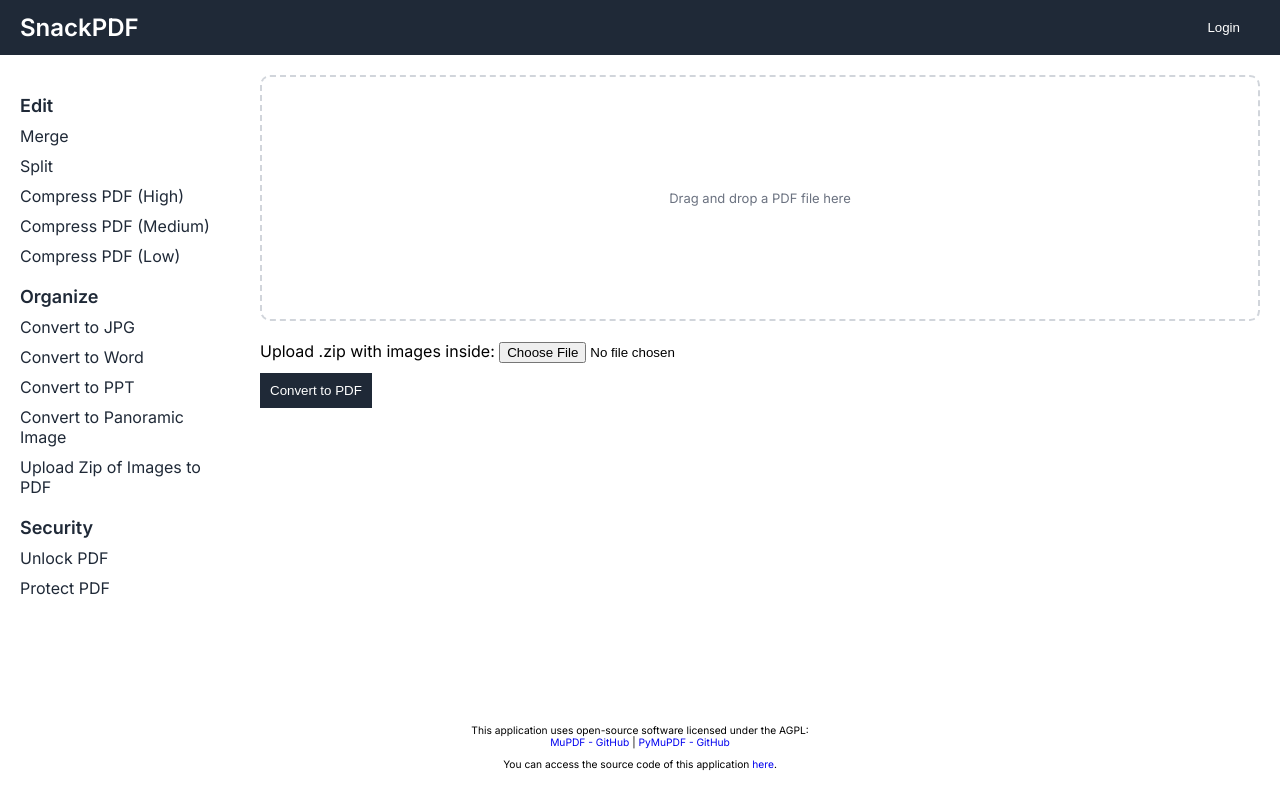
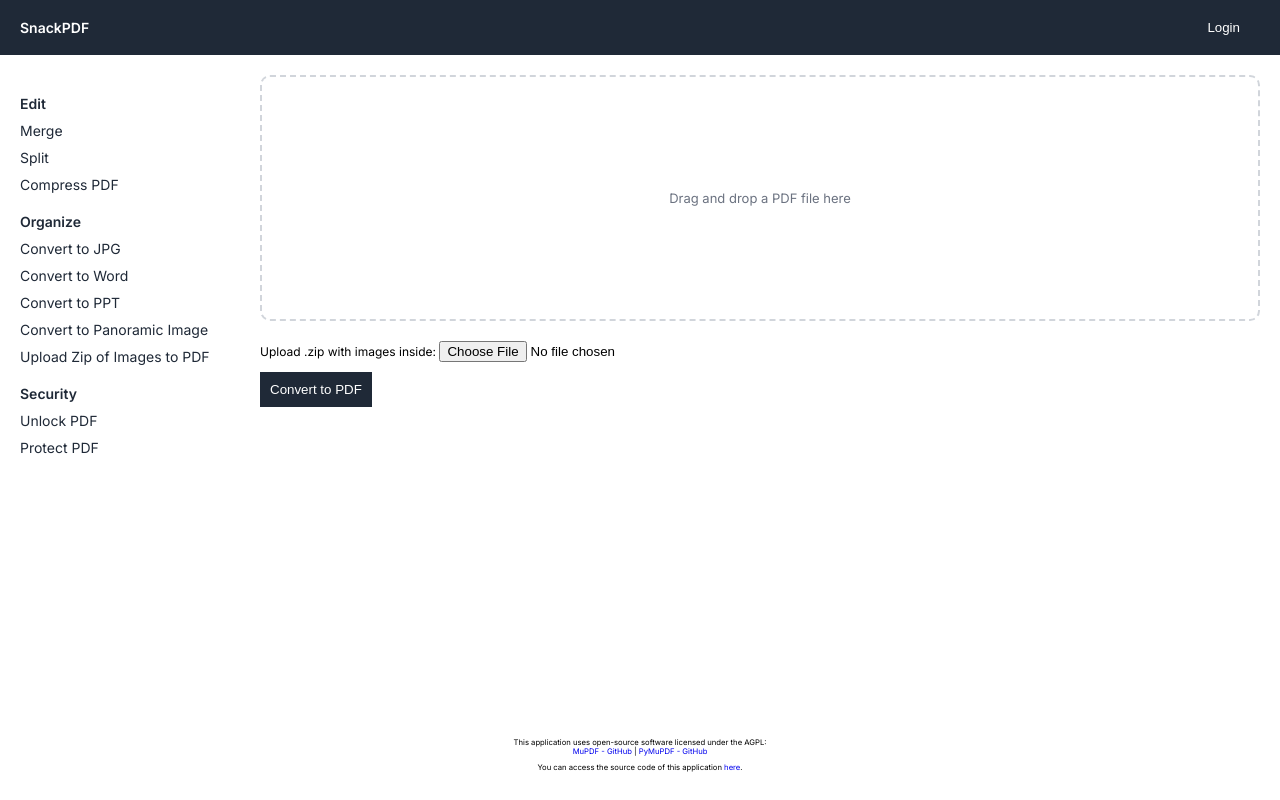
Before and after one commit to Calum-Kerr/snackpdf-python, a Flask app: page / in a window 1280 px wide. Run offline with Flask 3, Linux system fonts and the light colour scheme; some libraries are stand-ins or nearby versions.

Commit message:
Fixed text size and removed tool

```diff
--- a/pdf_to_image/templates/index.html
+++ b/pdf_to_image/templates/index.html
@@ -13,6 +13,7 @@
             margin: 0;
             min-height: 100vh;
             font-family: Inter, sans-serif;
+            font-size: 12px;
             background-color: #f8f9fa;
         }
         header {
@@ -25,7 +26,7 @@
         }
         header h1 {
             margin: 0;
-            font-size: 24px;
+            font-size: 14px;
         }
         header button {
             background: #1f2937;
@@ -62,12 +63,13 @@
         .tool-list li a {
             text-decoration: none;
             color: #1f2937;
+            font-size: 14px;
         }
         .tool-list li a:hover {
             color: #4b5563;
         }
         .section-title {
-            font-size: 18px;
+            font-size: 14px;
             margin-top: 20px;
             margin-bottom: 10px;
             color: #1f2937;
@@ -133,9 +135,7 @@
             <ul class="tool-list">
                 <li><a href="#" data-tool="merge">Merge</a></li>
                 <li><a href="#" data-tool="split">Split</a></li>
-                <li><a href="#" data-tool="compress-high">Compress PDF (High)</a></li>
-                <li><a href="#" data-tool="compress-medium">Compress PDF (Medium)</a></li>
-                <li><a href="#" data-tool="compress-low">Compress PDF (Low)</a></li>
+                <li><a href="#" data-tool="compress-high">Compress PDF</a></li>
             </ul>
             <div class="section-title">Organize</div>
             <ul class="tool-list">
```
